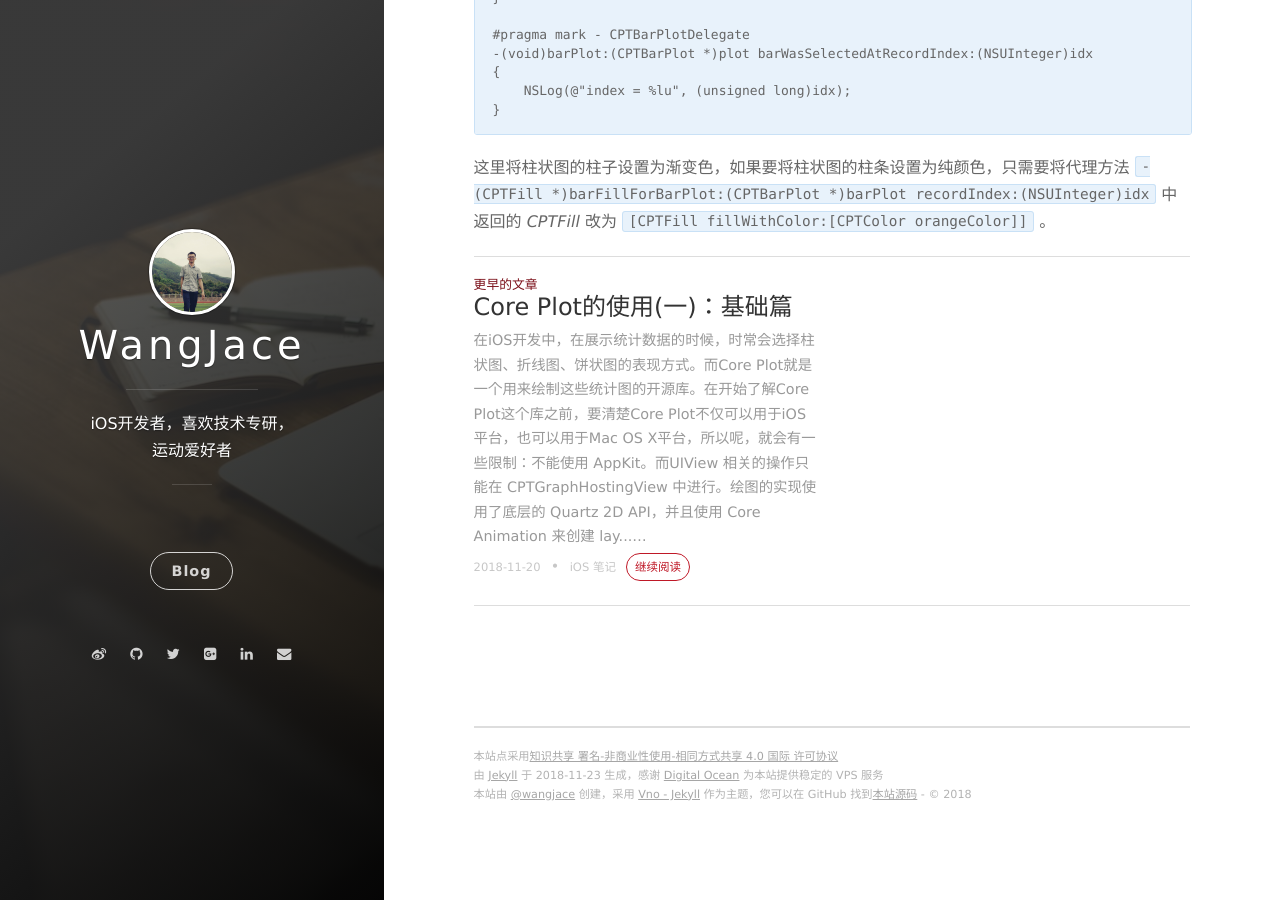
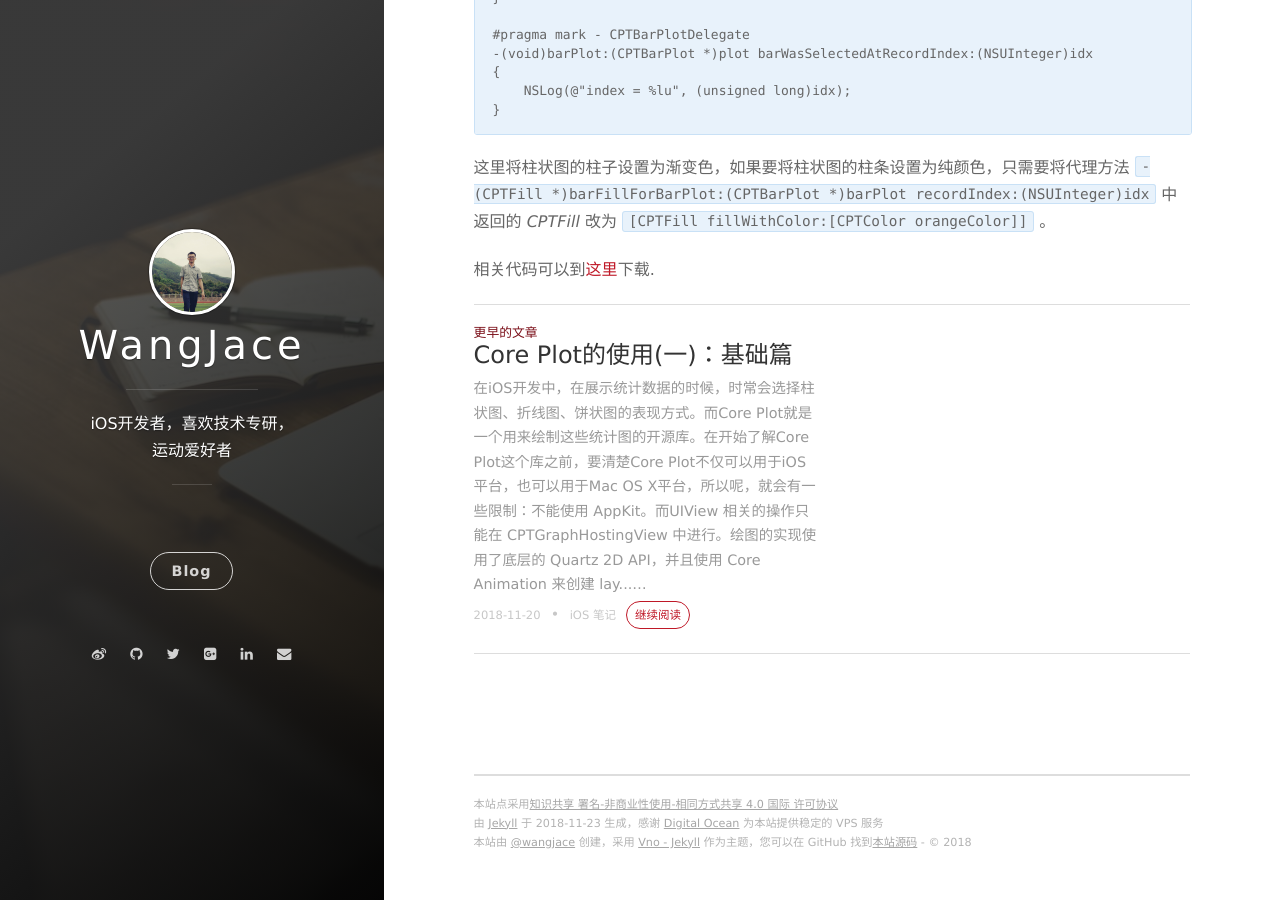
Before and after one commit to WangJace/WangJace.github.io, a Jekyll site: the page built from _posts/2018-11-22-Core Plot的使用(二)：柱状图.md, in a window 1280 px wide and 900 px high, scrolled down 2969 px. Built offline with Jekyll 4.4.1, drawn with Linux system fonts in a browser that asks for light colours; nearby versions of some CDN libraries; comment, search, counter and statistics services are not loaded.

Commit message:
Date：2018.11.22 Developer：Jace Remark： 编辑文章 “Core Plot的使用(二)：柱状图”

````diff
--- a/_posts/2018-11-22-Core Plot的使用(二)：柱状图.md
+++ b/_posts/2018-11-22-Core Plot的使用(二)：柱状图.md
@@ -157,3 +157,5 @@ tags: [iOS 笔记]
 }
 ```
 这里将柱状图的柱子设置为渐变色，如果要将柱状图的柱条设置为纯颜色，只需要将代理方法 <code>- (CPTFill *)barFillForBarPlot:(CPTBarPlot *)barPlot recordIndex:(NSUInteger)idx</code> 中返回的 *CPTFill* 改为 <code>[CPTFill fillWithColor:[CPTColor orangeColor]]</code> 。
+
+相关代码可以到[这里](https://github.com/WangJace/CorePlotExample)下载.
````
